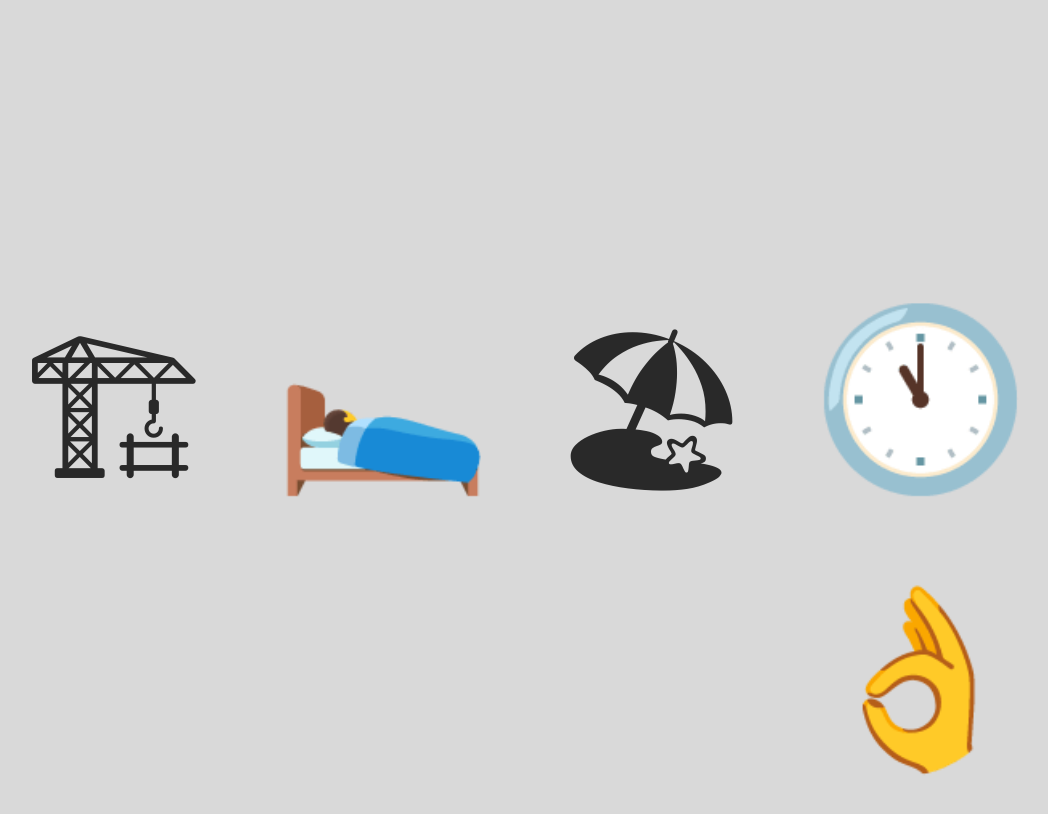
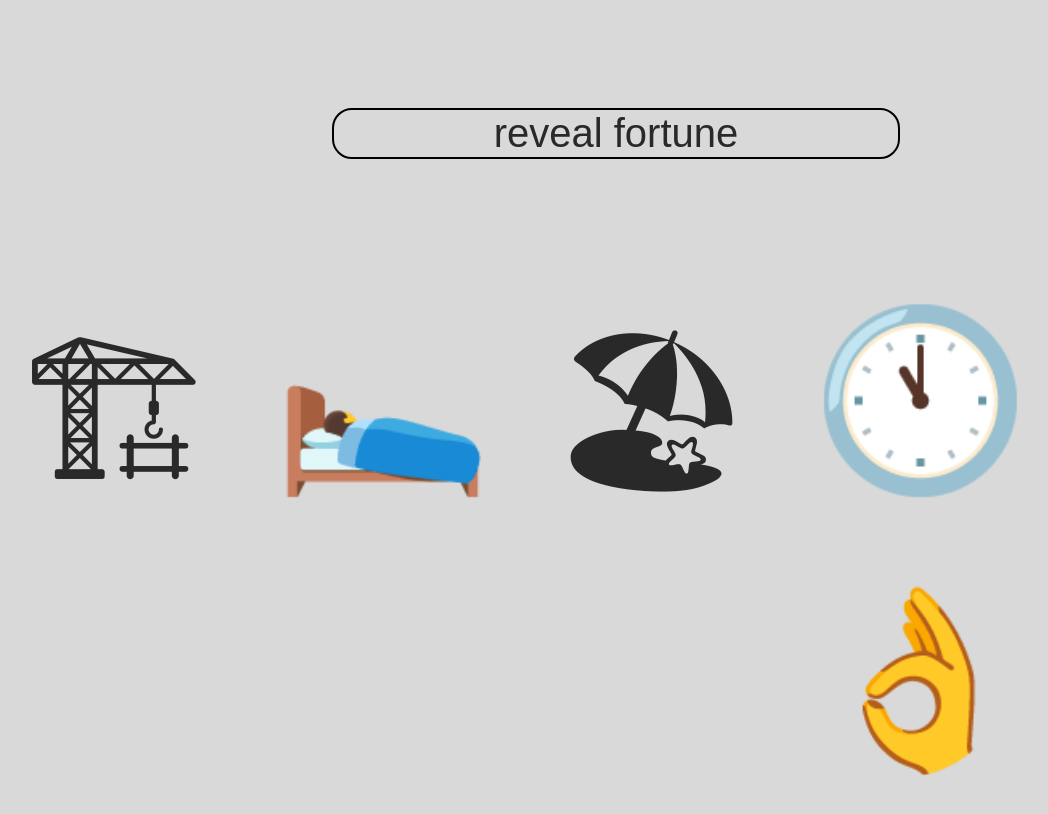
Before and after one commit to devUserContact/emoji-fortune, a Next.js app: page / in a window 1280 px wide. Shown: the top 814 px of the page, without its empty margins (24-1072 px from the left). Built offline with nearby package versions, Linux system fonts and the light colour scheme.

Commit message:
implmenting button

```diff
--- a/components/EmojiFortune/index.tsx
+++ b/components/EmojiFortune/index.tsx
@@ -47,10 +47,16 @@ const EmojiFortune = () => {
 		});
 		setFortune(fortuneArray);
 	}, []);
+	let refresh = () => {
+		window.location.reload();
+	};
 	return (
 		<>
+			<button className={styles.bttn} type="button" onClick={refresh}>
+				reveal fortune
+			</button>
 			<div className={styles.textContainer}>
-				{fortune.map((emojiItem: any) => {
+							{fortune.map((emojiItem: any) => {
 					return <EmojiDisplay emojiItem={emojiItem} />;
 				})}
 			</div>
--- a/styles/Main.module.scss
+++ b/styles/Main.module.scss
@@ -49,17 +49,37 @@ $screen-xl-min: 1200px;
 .descriptionText {
 	line-break: strict;
 }
+.bttn {
+	display: grid;
+	width: 45%;
+	margin: auto;
+	margin-top: 10rem;
+	text-align: center;
+	font-size: 4rem;
+	border-radius: 2rem;
+	border: 2px solid black;
+}
 
 @include sm {
+	.textContainer {
+		margin-top: 4rem;
+	}
 	.pictogramText {
 		font-size: 7.5rem;
 	}
 	.descriptionText {
 		font-size: 2rem;
 	}
+	.bttn {
+		margin-top: 6rem;
+		font-size: 2.8rem;
+	}
 }
 
 @include md {
+	.textContainer {
+		margin-top: 6rem;
+	}
 	.pictogramText {
 		margin: 1.8rem;
 		font-size: 10rem;
@@ -67,11 +87,15 @@ $screen-xl-min: 1200px;
 	.descriptionText {
 		font-size: 2.6rem;
 	}
+	.bttn {
+		margin-top: 10rem;
+		font-size: 4rem;
+	}
 }
 
 @include lg {
 	.textContainer {
-		margin-top: 20rem;
+		margin-top: 8rem;
 	}
 	.pictogramText {
 		margin: 3rem;
@@ -84,7 +108,7 @@ $screen-xl-min: 1200px;
 
 @include xl {
 	.textContainer {
-		margin-top: 25rem;
+		margin-top: 10rem;
 	}
 	.pictogramText {
 		font-size: 17.5rem;
```
